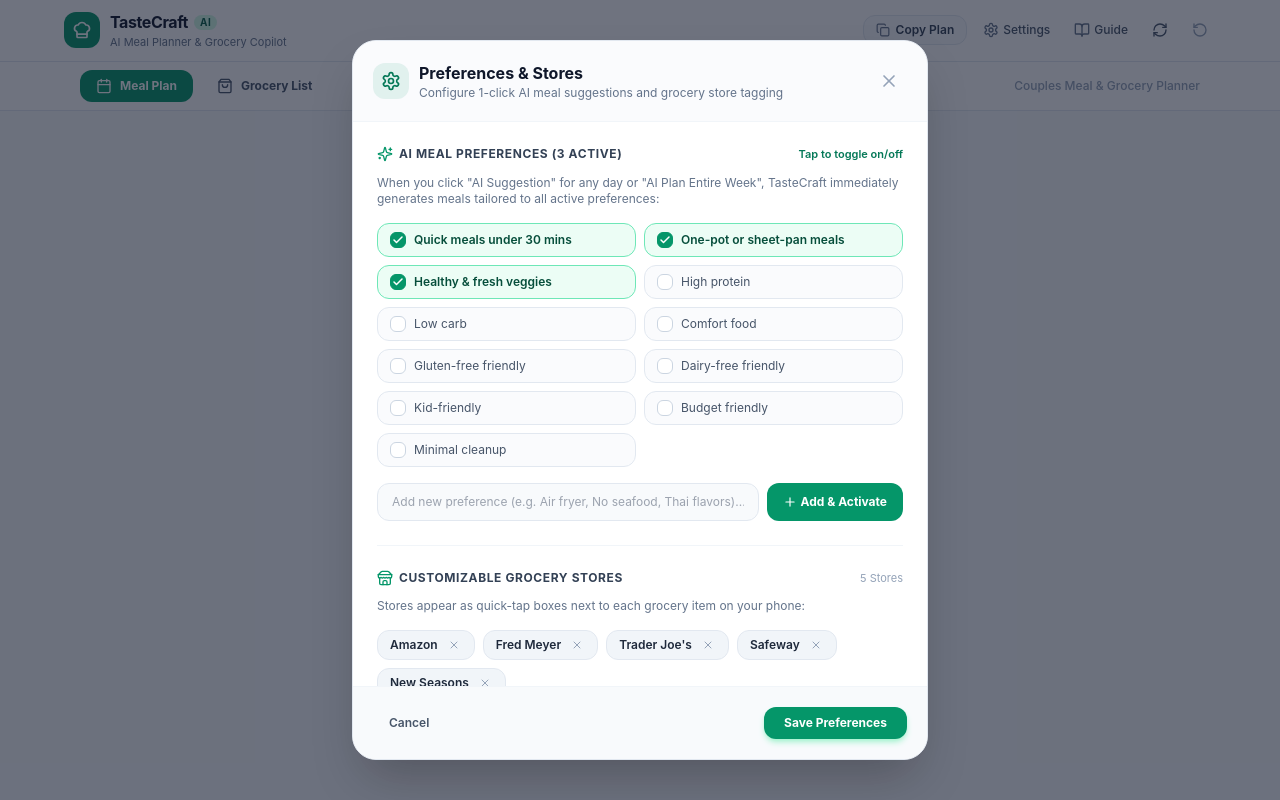
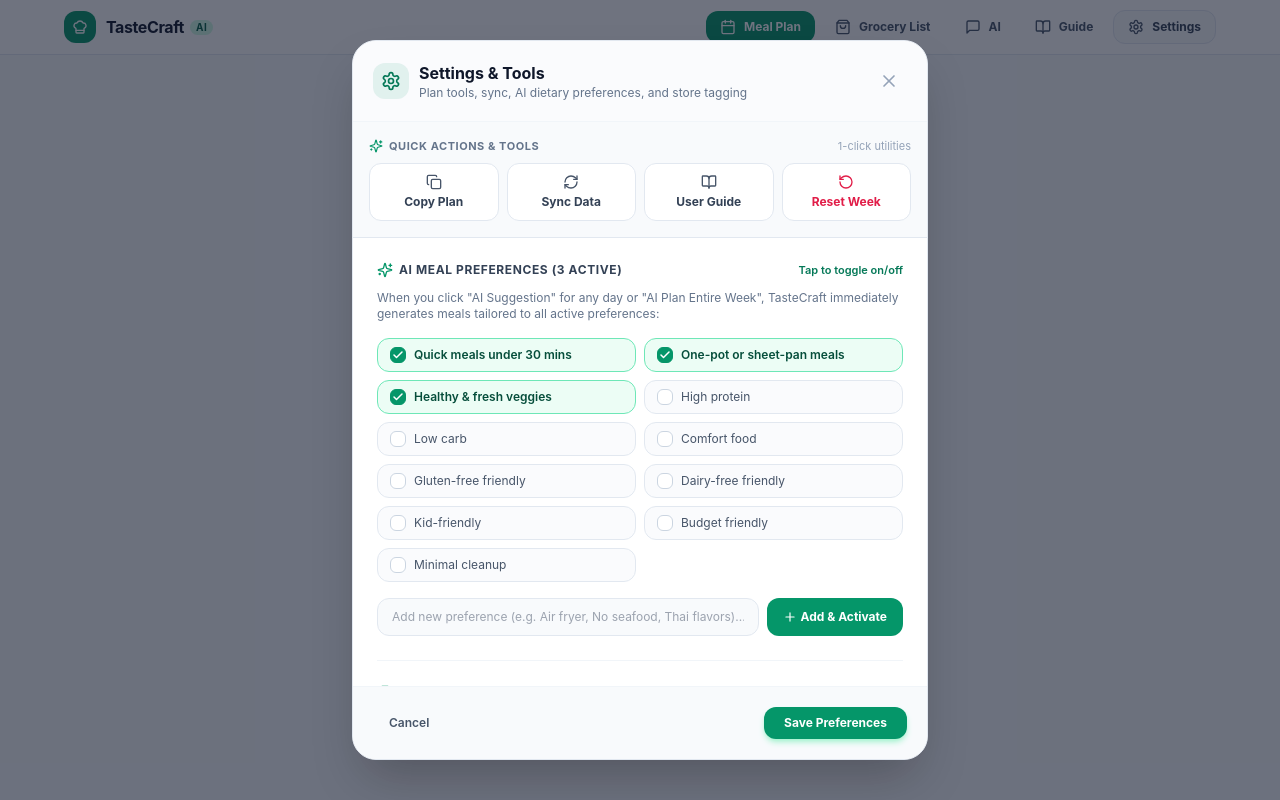
Before and after one commit to hidefr/hrb-meal-planner, a React (Vite) app in the folder frontend/: page / in a window 1280 px wide. Both pictures are taken after a click on the button "Settings". Built offline with nearby package versions, Linux system fonts and the light colour scheme; no server answers; the HTML template or start-up script is replaced by a standard one.

Commit message:
Replace dual bars with single navigation bar; add Settings as 5th button with quick tools

```diff
--- a/frontend/src/App.tsx
+++ b/frontend/src/App.tsx
@@ -1,5 +1,5 @@
 import React, { useState, useEffect } from 'react';
-import { MessageSquare, Calendar, ShoppingBag, Sparkles, ChefHat, BookOpen } from 'lucide-react';
+import { MessageSquare, Calendar, ShoppingBag, Sparkles, ChefHat, BookOpen, Settings } from 'lucide-react';
 import { MealPlan, GroceryList, ChatMessage, Recipe, UserSettings } from './types';
 import {
   fetchMealPlan,
@@ -21,7 +21,6 @@
   applyHistoryMeal
 } from './services/api';
 
-import { Navbar } from './components/Navbar';
 import { ChatCopilot } from './components/ChatCopilot';
 import { MealPlanBoard } from './components/MealPlanBoard';
 import { GroceryListView } from './components/GroceryListView';
@@ -223,24 +222,29 @@
 
   return (
     <div className="min-h-screen bg-slate-50 flex flex-col antialiased text-slate-900">
-      {/* Top Navbar */}
-      <Navbar
-        mealPlan={mealPlan}
-        groceryList={groceryList}
-        onResetPlan={handleResetPlan}
-        onRefreshData={loadData}
-        onOpenSettings={() => setIsSettingsOpen(true)}
-        onOpenGuide={() => setActiveTab('guide')}
-        isSyncing={isSyncing}
-      />
+      {/* Unified Desktop Navigation Bar (Only ONE bar on desktop) */}
+      <header className="sticky top-0 z-30 bg-white/95 backdrop-blur-xs border-b border-slate-200 px-4 py-2.5 shadow-xs hidden md:block">
+        <div className="max-w-6xl mx-auto flex items-center justify-between">
+          {/* Brand */}
+          <div className="flex items-center gap-2.5">
+            <div className="w-8 h-8 rounded-xl bg-emerald-600 flex items-center justify-center text-white shadow-xs shadow-emerald-200">
+              <ChefHat className="w-4 h-4" />
+            </div>
+            <div>
+              <div className="flex items-center gap-1.5">
+                <span className="font-bold text-base tracking-tight text-slate-900">TasteCraft</span>
+                <span className="text-[10px] uppercase font-bold tracking-wider px-1.5 py-0.2 rounded-full bg-emerald-100 text-emerald-800">
+                  AI
+                </span>
+              </div>
+            </div>
+          </div>
 
-      {/* Desktop / Tablet Subnav Tabs (Compact Names) */}
-      <div className="bg-white border-b border-slate-200 hidden md:block">
-        <div className="max-w-6xl mx-auto px-4 flex items-center justify-between">
-          <div className="flex gap-2 py-2">
+          {/* 5 Navigation Buttons */}
+          <div className="flex items-center gap-1.5">
             <button
               onClick={() => setActiveTab('plan')}
-              className={`px-4 py-2 rounded-xl text-xs font-bold flex items-center gap-2 transition cursor-pointer ${
+              className={`px-3.5 py-2 rounded-xl text-xs font-bold flex items-center gap-2 transition cursor-pointer ${
                 activeTab === 'plan'
                   ? 'bg-emerald-600 text-white shadow-xs'
                   : 'text-slate-600 hover:bg-slate-100'
@@ -252,7 +256,7 @@
 
             <button
               onClick={() => setActiveTab('grocery')}
-              className={`px-4 py-2 rounded-xl text-xs font-bold flex items-center gap-2 transition relative cursor-pointer ${
+              className={`px-3.5 py-2 rounded-xl text-xs font-bold flex items-center gap-2 transition relative cursor-pointer ${
                 activeTab === 'grocery'
                   ? 'bg-emerald-600 text-white shadow-xs'
                   : 'text-slate-600 hover:bg-slate-100'
@@ -271,7 +275,7 @@
 
             <button
               onClick={() => setActiveTab('chat')}
-              className={`px-4 py-2 rounded-xl text-xs font-bold flex items-center gap-2 transition cursor-pointer ${
+              className={`px-3.5 py-2 rounded-xl text-xs font-bold flex items-center gap-2 transition cursor-pointer ${
                 activeTab === 'chat'
                   ? 'bg-emerald-600 text-white shadow-xs'
                   : 'text-slate-600 hover:bg-slate-100'
@@ -283,7 +287,7 @@
 
             <button
               onClick={() => setActiveTab('guide')}
-              className={`px-4 py-2 rounded-xl text-xs font-bold flex items-center gap-2 transition cursor-pointer ${
+              className={`px-3.5 py-2 rounded-xl text-xs font-bold flex items-center gap-2 transition cursor-pointer ${
                 activeTab === 'guide'
                   ? 'bg-emerald-600 text-white shadow-xs'
                   : 'text-slate-600 hover:bg-slate-100'
@@ -292,16 +296,22 @@
               <BookOpen className="w-4 h-4" />
               <span>Guide</span>
             </button>
-          </div>
 
-          <div className="text-xs text-slate-400 font-medium">
-            Couples Meal & Grocery Planner
+            {/* 5th button: Settings (with Copy Plan, Sync, Guide, Preferences) */}
+            <button
+              onClick={() => setIsSettingsOpen(true)}
+              className="px-3.5 py-2 rounded-xl text-xs font-bold flex items-center gap-2 transition cursor-pointer text-slate-700 bg-slate-50 hover:bg-slate-100 border border-slate-200 shadow-2xs"
+              title="Settings & Tools (Copy Plan, Sync, Guide, Preferences)"
+            >
+              <Settings className="w-4 h-4 text-slate-600" />
+              <span>Settings</span>
+            </button>
           </div>
         </div>
-      </div>
+      </header>
 
       {/* Main Content Area */}
-      <main className="flex-1 max-w-6xl w-full mx-auto p-3 sm:p-4 md:p-6 overflow-y-auto">
+      <main className="flex-1 max-w-6xl w-full mx-auto p-3 sm:p-4 md:p-6 pb-20 md:pb-6 overflow-y-auto">
         {activeTab === 'plan' && mealPlan && (
           <MealPlanBoard
             mealPlan={mealPlan}
@@ -389,6 +399,16 @@
           <BookOpen className="w-5 h-5" />
           <span className="text-[10px]">Guide</span>
         </button>
+
+        {/* 5th button: Settings (with copy plan, guide, refresh, sync all in!) */}
+        <button
+          onClick={() => setIsSettingsOpen(true)}
+          className="flex flex-col items-center gap-1 py-1 px-3 rounded-xl transition cursor-pointer text-slate-500 hover:text-emerald-700"
+          title="Settings & Tools"
+        >
+          <Settings className="w-5 h-5" />
+          <span className="text-[10px]">Settings</span>
+        </button>
       </nav>
 
       {/* Modals */}
@@ -428,8 +448,14 @@
       {isSettingsOpen && (
         <SettingsModal
           settings={userSettings}
+          mealPlan={mealPlan}
+          groceryList={groceryList}
           onClose={() => setIsSettingsOpen(false)}
           onSave={handleSaveSettings}
+          onRefreshData={loadData}
+          onResetPlan={handleResetPlan}
+          onOpenGuide={() => setActiveTab('guide')}
+          isSyncing={isSyncing}
         />
       )}
 
--- a/frontend/src/components/SettingsModal.tsx
+++ b/frontend/src/components/SettingsModal.tsx
@@ -1,11 +1,21 @@
 import React, { useState } from 'react';
-import { X, Plus, Trash2, Check, Settings, Store, Sparkles, ChefHat } from 'lucide-react';
-import { UserSettings } from '../types';
+import {
+  X, Plus, Trash2, Check, Settings, Store, Sparkles,
+  ChefHat, Copy, RefreshCw, RotateCcw, BookOpen
+} from 'lucide-react';
+import { UserSettings, MealPlan, GroceryList } from '../types';
+import { copyToClipboard } from '../services/api';
 
 interface SettingsModalProps {
   settings: UserSettings;
+  mealPlan?: MealPlan | null;
+  groceryList?: GroceryList | null;
   onClose: () => void;
   onSave: (updated: UserSettings) => Promise<void>;
+  onRefreshData?: () => void;
+  onResetPlan?: () => void;
+  onOpenGuide?: () => void;
+  isSyncing?: boolean;
 }
 
 const DEFAULT_AVAILABLE = [
@@ -22,10 +32,47 @@
 
 export const SettingsModal: React.FC<SettingsModalProps> = ({
   settings,
+  mealPlan,
+  groceryList,
   onClose,
   onSave,
+  onRefreshData,
+  onResetPlan,
+  onOpenGuide,
+  isSyncing = false,
 }) => {
   const [stores, setStores] = useState<string[]>([...(settings.stores || [])]);
+  const [copied, setCopied] = useState(false);
+
+  const handleCopySummary = async () => {
+    if (!mealPlan) return;
+    let text = `🍳 *${mealPlan.week_title}*\n\n`;
+    text += `📅 *MEAL PLAN:*\n`;
+    mealPlan.slots.forEach(slot => {
+      text += `• ${slot.day_of_week}: ${slot.recipe ? slot.recipe.title : 'Free day'}\n`;
+    });
+
+    if (groceryList && groceryList.items.length > 0) {
+      text += `\n🛒 *GROCERY LIST:*\n`;
+      const byCat: { [key: string]: string[] } = {};
+      groceryList.items.forEach(i => {
+        byCat[i.category] = byCat[i.category] || [];
+        const storeTag = i.store ? ` [@${i.store}]` : '';
+        byCat[i.category].push(`- [${i.checked ? 'x' : ' '}] ${i.amount} ${i.unit} ${i.name}${storeTag}`);
+      });
+      Object.entries(byCat).forEach(([cat, items]) => {
+        text += `\n*${cat}:*\n` + items.join('\n') + '\n';
+      });
+    }
+
+    const success = await copyToClipboard(text);
+    if (success) {
+      setCopied(true);
+      setTimeout(() => setCopied(false), 2000);
+    } else {
+      alert("Could not copy automatically. Please copy manually.");
+    }
+  };
 
   // Combine initial available preferences
   const initialAvailable = Array.from(new Set([
@@ -118,8 +165,8 @@
               <Settings className="w-5 h-5" />
             </div>
             <div>
-              <h2 className="text-base font-bold text-slate-900">Preferences & Stores</h2>
-              <p className="text-xs text-slate-500">Configure 1-click AI meal suggestions and grocery store tagging</p>
+              <h2 className="text-base font-bold text-slate-900">Settings & Tools</h2>
+              <p className="text-xs text-slate-500">Plan tools, sync, AI dietary preferences, and store tagging</p>
             </div>
           </div>
           <button
@@ -128,6 +175,81 @@
           >
             <X className="w-5 h-5" />
           </button>
+        </div>
+
+        {/* Quick Actions & Tools Bar */}
+        <div className="p-3 sm:p-4 bg-slate-50 border-b border-slate-200">
+          <div className="flex items-center justify-between mb-2">
+            <span className="text-[11px] font-bold uppercase tracking-wider text-slate-500 flex items-center gap-1.5">
+              <Sparkles className="w-3.5 h-3.5 text-emerald-600" />
+              <span>Quick Actions & Tools</span>
+            </span>
+            <span className="text-[11px] text-slate-400">1-click utilities</span>
+          </div>
+          <div className="grid grid-cols-2 sm:grid-cols-4 gap-2">
+            {/* Copy Plan */}
+            <button
+              type="button"
+              onClick={handleCopySummary}
+              className={`p-2.5 rounded-xl border flex flex-col items-center justify-center gap-1 text-center transition cursor-pointer ${
+                copied
+                  ? 'bg-emerald-50 border-emerald-300 text-emerald-800'
+                  : 'bg-white border-slate-200 text-slate-700 hover:bg-slate-100 hover:border-slate-300 shadow-xs'
+              }`}
+              title="Copy meal plan and grocery list"
+            >
+              {copied ? <Check className="w-4 h-4 text-emerald-600" /> : <Copy className="w-4 h-4 text-slate-600" />}
+              <span className="text-xs font-bold">{copied ? 'Copied!' : 'Copy Plan'}</span>
+            </button>
+
+            {/* Refresh / Sync */}
+            {onRefreshData && (
+              <button
+                type="button"
+                onClick={onRefreshData}
+                disabled={isSyncing}
+                className="p-2.5 rounded-xl border bg-white border-slate-200 text-slate-700 hover:bg-slate-100 hover:border-slate-300 shadow-xs flex flex-col items-center justify-center gap-1 text-center transition cursor-pointer"
+                title="Refresh & sync data with server"
+              >
+                <RefreshCw className={`w-4 h-4 text-slate-600 ${isSyncing ? 'animate-spin text-emerald-600' : ''}`} />
+                <span className="text-xs font-bold">{isSyncing ? 'Syncing...' : 'Sync Data'}</span>
+              </button>
+            )}
+
+            {/* User Guide */}
+            {onOpenGuide && (
+              <button
+                type="button"
+                onClick={() => {
+                  onClose();
+                  onOpenGuide();
+                }}
+                className="p-2.5 rounded-xl border bg-white border-slate-200 text-slate-700 hover:bg-slate-100 hover:border-slate-300 shadow-xs flex flex-col items-center justify-center gap-1 text-center transition cursor-pointer"
+                title="Open user guide"
+              >
+                <BookOpen className="w-4 h-4 text-slate-600" />
+                <span className="text-xs font-bold">User Guide</span>
+              </button>
+            )}
+
+            {/* Reset Week */}
+            {onResetPlan && (
+              <button
+                type="button"
+                onClick={() => {
+                  if (window.confirm('Reset this week meal plan to start fresh?')) {
+                    onResetPlan();
+                    onClose();
+                  }
+                }}
+                className="p-2.5 rounded-xl border bg-white border-slate-200 text-rose-600 hover:bg-rose-50 hover:border-rose-200 shadow-xs flex flex-col items-center justify-center gap-1 text-center transition cursor-pointer"
+                title="Reset this week's plan"
+              >
+                <RotateCcw className="w-4 h-4" />
+                <span className="text-xs font-bold">Reset Week</span>
+              </button>
+            )}
+          </div>
         </div>
 
         {/* Content */}
```
Also changed, not shown: 5 other files (tests, documents, lock files or other folders).
